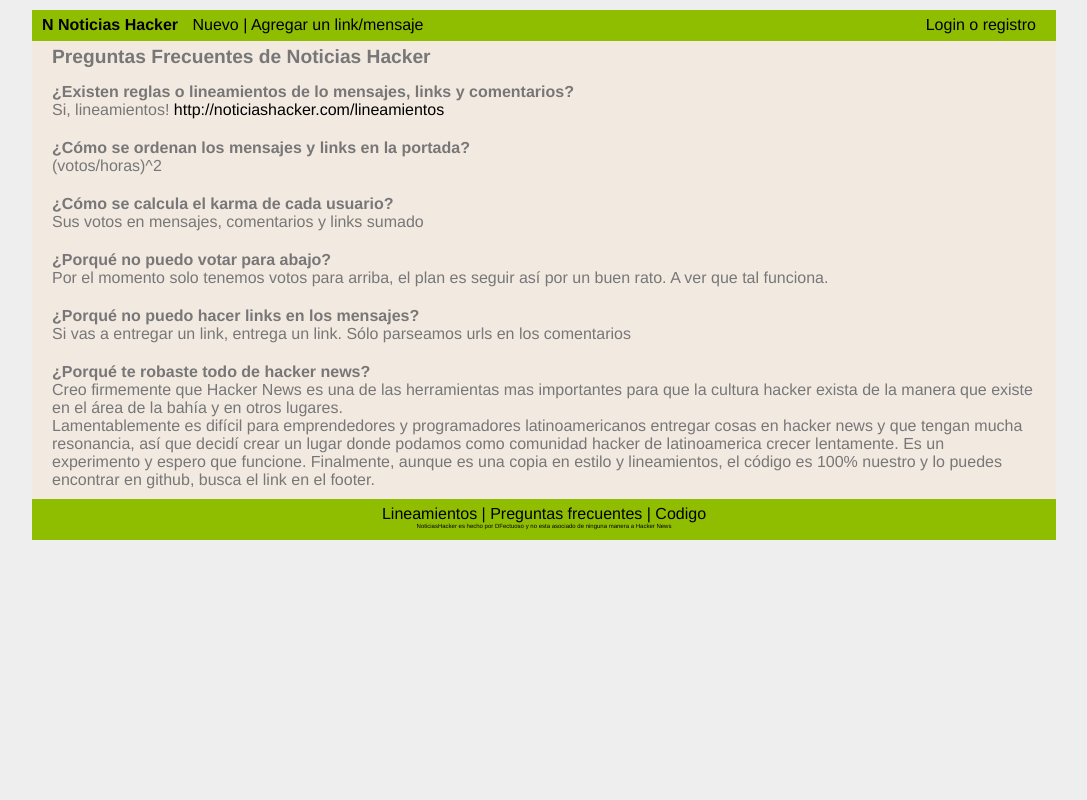
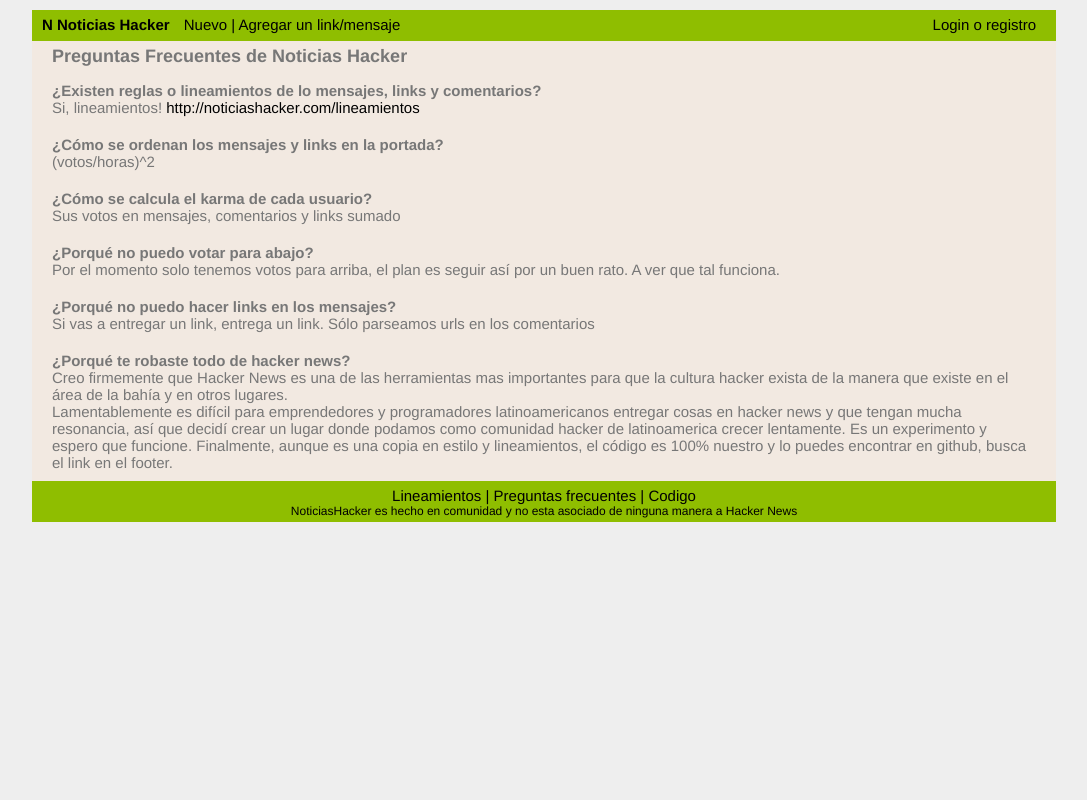
Before and after one commit to DFectuoso/Noticias-HAcker, a Python web app: template templates/faq.html in a window 1280 px wide. Shown: the whole page, without its empty margins (96-1183 px from the left). Run offline with Jinja, Linux system fonts and the light colour scheme; the template is opened without the code that fills it, so the values that code supplies are empty.

Commit message:
Adding a commiters list and Cesar patches for text-size and readability

```diff
--- a/static/css/noticias.css
+++ b/static/css/noticias.css
@@ -1,11 +1,12 @@
 * {
   padding: 0;
   margin: 0;
-  font-family: helvetica; }
+  font-family: Helvetica, Arial, sans-serif; }
 
 body {
   background-color: #eeeeee;
-  align-text: center; }
+  align-text: center;
+  font-size: 15px; }
 
 #wrapper {
   width: 80%;
@@ -14,6 +15,9 @@ body {
 a {
   color: black;
   text-decoration: none; }
+
+a:hover {
+  text-decoration: underline; }
 
 #header {
   background-color: #8fbe00;
@@ -49,7 +53,7 @@ a {
   color: black;
   padding-left: 32px; }
   .comment .comment-message p {
-    padding-bottom: 5px; }
+    margin-bottom: 1em; }
 .comment .reply {
   text-decoration: underline;
   padding: 1px 0 10px 32px;
@@ -109,7 +113,7 @@ a {
   text-align: center;
   background-color: #8fbe00; }
   #footer .disclamer {
-    font-size: 0.3em; }
+    font-size: 0.8em; }
 
 #guidelines {
   padding: 0 20px; }
--- a/static/css/noticias.scss
+++ b/static/css/noticias.scss
@@ -164,7 +164,7 @@ a:hover{
   text-align:center;
   background-color:$bright-color;
   .disclamer{
-    font-size:0.3em;
+    font-size:0.8em;
   }
 }
 
--- a/templates/base.html
+++ b/templates/base.html
@@ -32,7 +32,7 @@
         <a href="/preguntas-frecuentes">Preguntas frecuentes</a> |
         <a href="https://github.com/DFectuoso/Noticias-HAcker">Codigo</a>
         <p class="disclamer">
-          NoticiasHacker es hecho por DFectuoso y no esta asociado de ninguna manera a <a href="http://news.ycombinator.com">Hacker News</a>
+          NoticiasHacker es hecho en <a href="https://github.com/DFectuoso/Noticias-HAcker/blob/master/COMMITTERS">comunidad</a> y no esta asociado de ninguna manera a <a href="http://news.ycombinator.com">Hacker News</a>
         </p>
       </div>
     </div>
```
